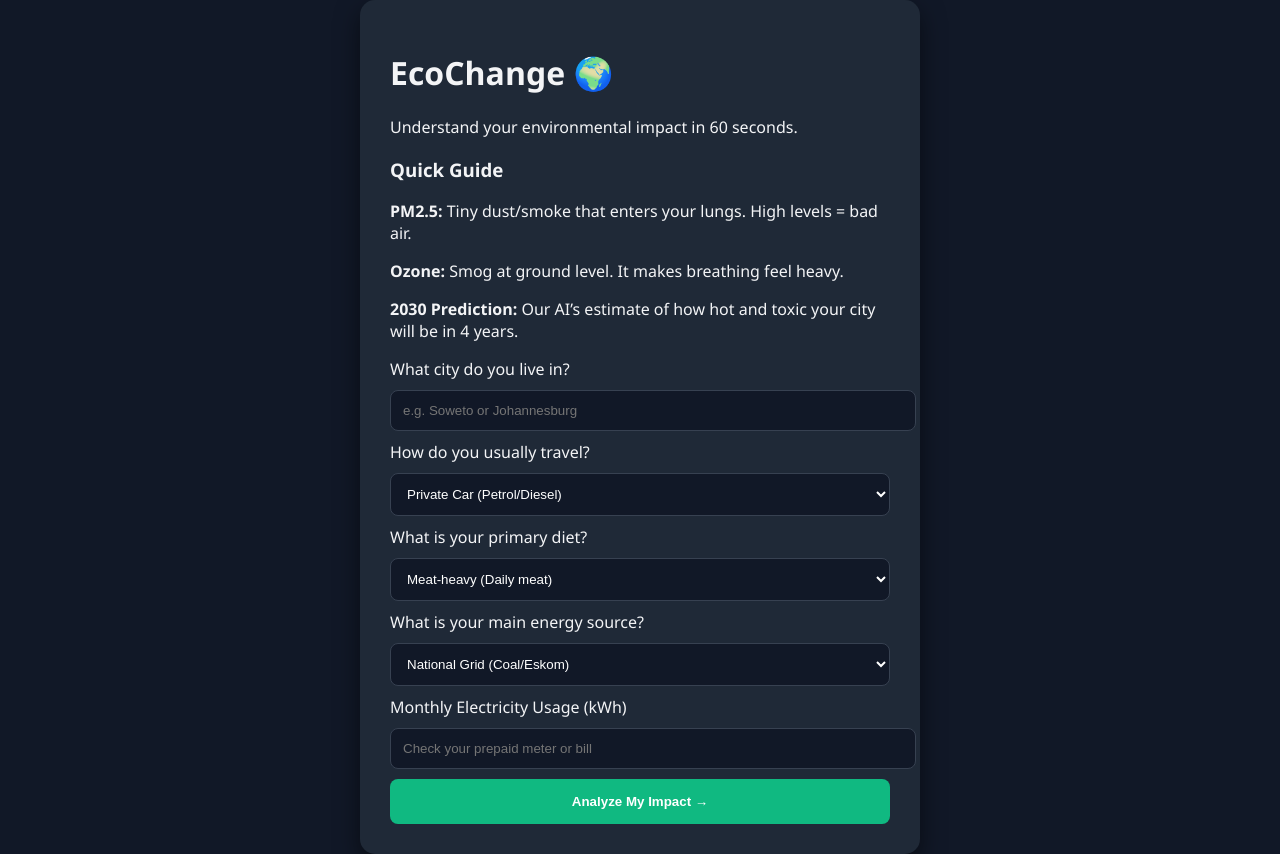
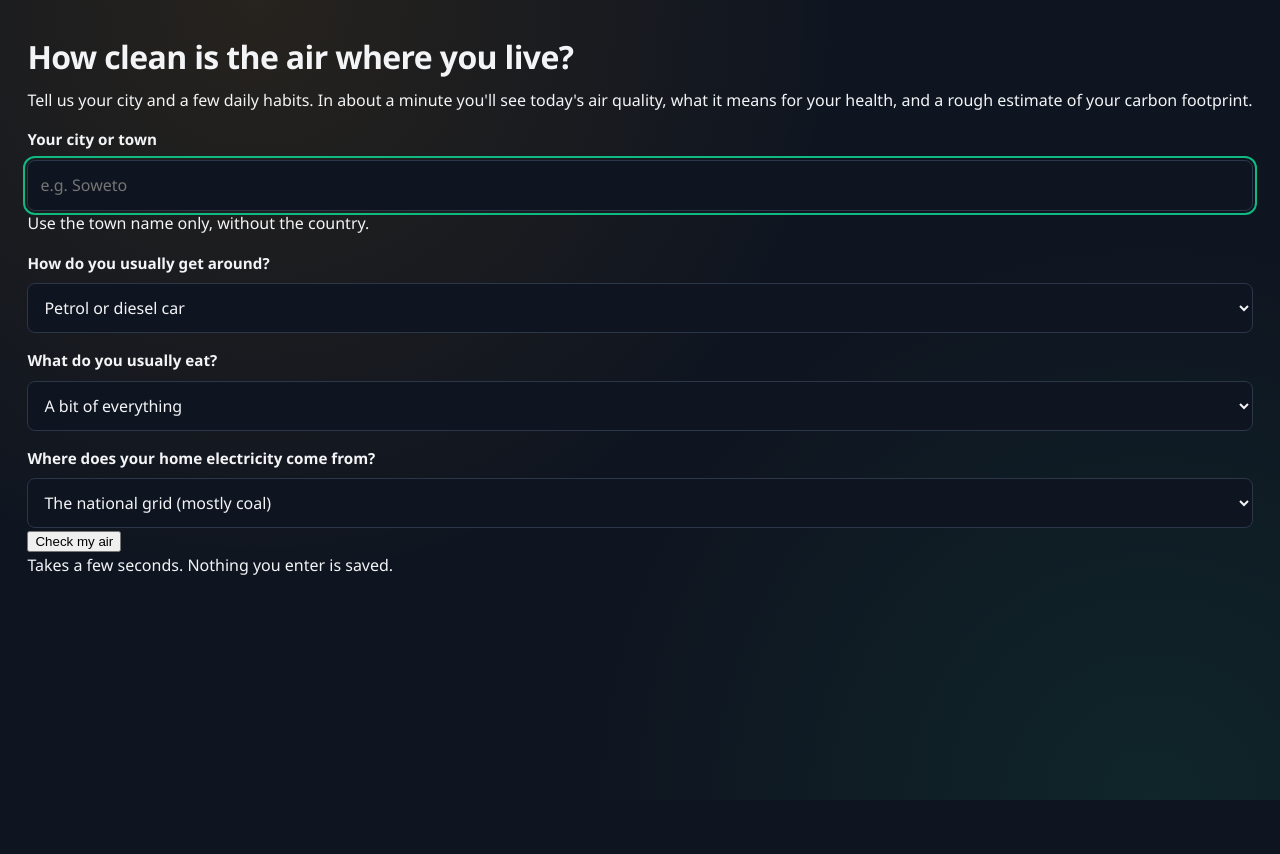
Before and after one commit to Mpilozama/EcoChange-Helper, a Flask app: page / in a window 1280 px wide. After the commit the page ends 800 px from the top, so only its background shows below. Run offline with Flask 3, Linux system fonts and the light colour scheme.

Commit message:
fix: REMOVED ALL BIG WORDS JARGON FOR IMPROVED UX

```diff
--- a/app.py
+++ b/app.py
@@ -1,53 +1,55 @@
+from datetime import datetime
+
 from flask import Flask, render_template, request
+
 from utils.ai_functions import (
     calculate_footprint,
-    get_climate_advice,
     get_2030_prediction,
+    get_ai_disruption,
     get_climate_data,
     get_neighbor_data,
-    get_ai_disruption
-
 )
 
 app = Flask(__name__)
 
-@app.route('/')
+
+@app.route("/")
 def index():
-
-    return render_template('index.html')
-
-@app.route('/calculate', methods=['POST'])
-def calculate():
-    # 1. Get User Input from Form
-    user_city = request.form.get('city')
-    user_transport = request.form.get('transport')
-    user_diet = request.form.get('diet')
-    user_energy = request.form.get('energy') # Make sure this is in your HTML!
+    return render_template("index.html")
 
 
+@app.route("/calculate", methods=["POST"])
+def calculate():
+    user_city = (request.form.get("city") or "").strip()
+    user_transport = request.form.get("transport")
+    user_diet = request.form.get("diet")
+    user_energy = request.form.get("energy")
+
     city_info = get_climate_data(user_city)
-
     if not city_info:
-        return "City not found. Please go back and try a real location."
+        return "City not found (or the air quality service is unreachable). Go back and try another location.", 404
 
     score = calculate_footprint(user_transport, user_diet, user_energy)
+    neighbor_pm25 = get_neighbor_data(city_info["lat"], city_info["lon"])
 
-    neighbor_pm25 = get_neighbor_data(city_info['lat'], city_info['lon'])
-
-    user_data = {'score': score, 'transport': user_transport}
-    city_data = {'city': city_info['city'], 'pm25': city_info['pm25']}
+    user_data = {"score": score, "transport": user_transport}
+    city_data = {"city": city_info["city"], "pm25": city_info["pm25"]}
 
     ai_verdict = get_ai_disruption(user_data, city_data, neighbor_pm25)
     prediction_text = get_2030_prediction(city_info, score)
 
     return render_template(
-        'footprint.html',
-        result_city=city_info['city'], # Changed 'city' to 'result_city'
-        result_score=score,           # Changed 'score' to 'result_score'
-        health_text=ai_verdict,       # Changed 'verdict' to 'health_text' (to fill that HTML box)
+        "footprint.html",
+        result_city=city_info["city"],
+        result_score=score,
+        health_text=ai_verdict,
         prediction_text=prediction_text,
-        pm25=city_info['pm25']        # Matches {{ pm25 }}
+        pm25=city_info["pm25"],
+        ozone=city_info["ozone"],
+        neighbor_pm25=neighbor_pm25 if neighbor_pm25 is not None else "unavailable",
+        scan_date=datetime.now().strftime("%B %Y"),
     )
 
-if __name__ == '__main__':
+
+if __name__ == "__main__":
     app.run(debug=True)
--- a/static/css/style.css
+++ b/static/css/style.css
@@ -1,56 +1,154 @@
-/* DOCTRINE: Root variables make it easy to change colors globally later */
+/* EcoChange Helper - styles for both pages (index + results) */
 :root {
     --primary-green: #10b981;
-    --dark-bg: #111827;
-    --card-bg: #1f2937;
+    --green-dark: #059669;
+    --haze: #f59e0b;          /* warning / smog colour for results */
+    --danger: #ef4444;
+    --dark-bg: #0f1520;
+    --card-bg: #1a2332;
+    --panel-bg: #131b28;
+    --border: #2b3648;
     --text-main: #f3f4f6;
+    --text-muted: #9aa6b8;
 }
 
+* { box-sizing: border-box; }
+
 body {
-    background-color: var(--dark-bg);
+    background:
+        radial-gradient(circle at 20% 0%, rgba(245,158,11,0.10), transparent 45%),
+        radial-gradient(circle at 90% 100%, rgba(16,185,129,0.10), transparent 40%),
+        var(--dark-bg);
     color: var(--text-main);
     font-family: 'Segoe UI', Tahoma, Geneva, Verdana, sans-serif;
+    line-height: 1.55;
     margin: 0;
+    padding: 32px 0;
     display: flex;
     justify-content: center;
-    align-items: center;
+    align-items: flex-start;
     min-height: 100vh;
 }
 
-/* The container for your content */
 .container {
-    width: 90%;
-    max-width: 500px;
+    width: 92%;
+    max-width: 520px;
     background-color: var(--card-bg);
-    padding: 30px;
-    border-radius: 15px;
-    box-shadow: 0 10px 25px rgba(0,0,0,0.5);
+    padding: 32px;
+    border: 1px solid var(--border);
+    border-radius: 14px;
+    box-shadow: 0 16px 40px rgba(0,0,0,0.45);
 }
 
-/* Styling the inputs so they look modern */
+h1 { margin: 0 0 6px; font-size: 2rem; letter-spacing: -0.02em; }
+h2 { margin: 0 0 8px; font-size: 1.1rem; color: var(--text-muted); font-weight: 600; }
+h3 { margin: 0 0 8px; font-size: 1.05rem; }
+p  { margin: 0 0 10px; }
+
+/* ---------- Home page ---------- */
+.glossary {
+    background: var(--panel-bg);
+    border-left: 3px solid var(--primary-green);
+    border-radius: 8px;
+    padding: 14px 16px;
+    margin: 20px 0 24px;
+    font-size: 0.92rem;
+    color: var(--text-muted);
+}
+.glossary h3 { color: var(--text-main); }
+.glossary strong { color: var(--text-main); }
+
+label {
+    display: block;
+    margin-top: 16px;
+    font-weight: 600;
+    font-size: 0.95rem;
+}
+
 input, select {
     width: 100%;
     padding: 12px;
-    margin: 10px 0;
+    margin: 8px 0 0;
     border-radius: 8px;
-    border: 1px solid #374151;
-    background: #111827;
-    color: white;
+    border: 1px solid var(--border);
+    background: var(--dark-bg);
+    color: var(--text-main);
+    font: inherit;
+}
+input:focus, select:focus, .btn-submit:focus-visible, .btn-retry:focus-visible {
+    outline: 2px solid var(--primary-green);
+    outline-offset: 2px;
 }
 
-/* The 'Action' button */
 .btn-submit {
+    margin-top: 24px;
     background-color: var(--primary-green);
-    color: white;
+    color: #04210f;
     border: none;
     width: 100%;
     padding: 15px;
     border-radius: 8px;
-    font-weight: bold;
+    font: inherit;
+    font-weight: 700;
     cursor: pointer;
-    transition: 0.3s;
+    transition: background-color 0.2s;
+}
+.btn-submit:hover { background-color: var(--green-dark); color: white; }
+
+/* ---------- Results page ---------- */
+.results-page .container { max-width: 920px; }
+
+.timestamp { color: var(--text-muted); font-size: 0.85rem; }
+
+.score-card {
+    background: var(--panel-bg);
+    border: 1px solid var(--border);
+    border-radius: 12px;
+    padding: 24px;
+    margin: 20px 0;
+    text-align: center;
+}
+.big-number {
+    font-size: 3.4rem;
+    font-weight: 800;
+    line-height: 1.1;
+    color: var(--haze);
+    margin: 4px 0 8px;
+}
+.score-card p { color: var(--text-muted); margin: 0; }
+
+hr { border: none; border-top: 1px solid var(--border); margin: 24px 0; }
+
+.truths-grid {
+    display: grid;
+    grid-template-columns: repeat(2, 1fr);
+    gap: 16px;
 }
 
-.btn-submit:hover {
-    background-color: #059669; /* Darker green on hover */
+.truth-item {
+    background: var(--panel-bg);
+    border: 1px solid var(--border);
+    border-top: 3px solid var(--border);
+    border-radius: 10px;
+    padding: 18px;
 }
+.truth-item p { color: var(--text-muted); font-size: 0.95rem; }
+.truth-item.health     { border-top-color: var(--danger); }
+.truth-item.inequality { border-top-color: var(--haze); }
+.truth-item.future     { border-top-color: #8b5cf6; }
+.truth-item.ozone      { border-top-color: var(--primary-green); }
+
+.btn-retry {
+    display: inline-block;
+    margin-top: 28px;
+    color: var(--primary-green);
+    text-decoration: none;
+    font-weight: 600;
+}
+.btn-retry:hover { text-decoration: underline; }
+
+@media (max-width: 700px) {
+    .container { padding: 22px; }
+    .truths-grid { grid-template-columns: 1fr; }
+    .big-number { font-size: 2.6rem; }
+}
--- a/templates/index.html
+++ b/templates/index.html
@@ -2,53 +2,61 @@
 <html lang="en">
 <head>
     <meta charset="UTF-8">
-    <title>EcoChange Helper</title>
+    <meta name="viewport" content="width=device-width, initial-scale=1">
+    <title>EcoChange: how clean is your air?</title>
     <link rel="stylesheet" href="{{ url_for('static', filename='css/style.css') }}">
 </head>
 <body>
-    <div class="container">
-        <h1>EcoChange 🌍</h1>
-        <p>Understand your environmental impact in 60 seconds.</p>
-        <section class="glossary">
-            <h3>Quick Guide</h3>
-            <p><strong>PM2.5:</strong> Tiny dust/smoke that enters your lungs. High levels = bad air.</p>
-            <p><strong>Ozone:</strong> Smog at ground level. It makes breathing feel heavy.</p>
-            <p><strong>2030 Prediction:</strong> Our AI’s estimate of how hot and toxic your city will be in 4 years.</p>
-        </section>
+<main class="page">
+    <header class="intro">
+        <h1>How clean is the air where you live?</h1>
+        <p class="lead">Tell us your city and a few daily habits. In about a minute you'll see today's air quality, what it means for your health, and a rough estimate of your carbon footprint.</p>
+    </header>
 
-        <form action="/calculate" method="POST">
-        <label for="city">What city do you live in?</label>
-        <input type="text" id="city" name="city" placeholder="e.g. Soweto or Johannesburg" required>
+    {% if error %}
+    <p class="notice" role="alert">{{ error }}</p>
+    {% endif %}
 
-            <label for="transport">How do you usually travel?</label>
+    <form action="/calculate" method="POST" id="check-form" class="card">
+        <div class="field">
+            <label for="city">Your city or town</label>
+            <input type="text" id="city" name="city" placeholder="e.g. Soweto" required autofocus>
+            <p class="hint">Use the town name only, without the country.</p>
+        </div>
+
+        <div class="field">
+            <label for="transport">How do you usually get around?</label>
             <select id="transport" name="transport">
-                <option value="car">Private Car (Petrol/Diesel)</option>
-                <option value="electric">Electric Vehicle</option>
-                <option value="public">Taxi / Bus / Train</option>
-                <option value="walking">Walking / Cycling</option>
+                <option value="car">Petrol or diesel car</option>
+                <option value="electric">Electric car</option>
+                <option value="public">Taxi, bus or train</option>
+                <option value="walk">Walking or cycling</option>
             </select>
+        </div>
 
-            <label for="diet">What is your primary diet?</label>
+        <div class="field">
+            <label for="diet">What do you usually eat?</label>
             <select id="diet" name="diet">
-                <option value="meat_heavy">Meat-heavy (Daily meat)</option>
-                <option value="balanced">Balanced (Mixed diet)</option>
+                <option value="meat_heavy">Meat most days</option>
+                <option value="balanced" selected>A bit of everything</option>
                 <option value="vegetarian">Vegetarian</option>
                 <option value="vegan">Vegan</option>
             </select>
+        </div>
 
-            <label for="energy">What is your main energy source?</label>
+        <div class="field">
+            <label for="energy">Where does your home electricity come from?</label>
             <select id="energy" name="energy">
-                <option value="fossil">National Grid (Coal/Eskom)</option>
-                <option value="mixed">Mixed (Grid + Solar/Inverter)</option>
-                <option value="renewable">100% Renewable / Solar</option>
+                <option value="fossil">The national grid (mostly coal)</option>
+                <option value="mixed">Grid plus some solar</option>
+                <option value="renewable">Mostly solar or other renewables</option>
             </select>
+        </div>
 
-            <label for="electricity">Monthly Electricity Usage (kWh)</label>
-            <input type="number" id="electricity" name="electricity" placeholder="Check your prepaid meter or bill" min="0">
-
-            <button type="submit" class="btn-submit">Analyze My Impact →</button>
-        </form>
-
-    </div>
+        <button type="submit" class="btn-primary" id="submit-btn">Check my air</button>
+        <p class="hint center">Takes a few seconds. Nothing you enter is saved.</p>
+    </form>
+</main>
+<script src="{{ url_for('static', filename='js/script.js') }}"></script>
 </body>
 </html>
```
